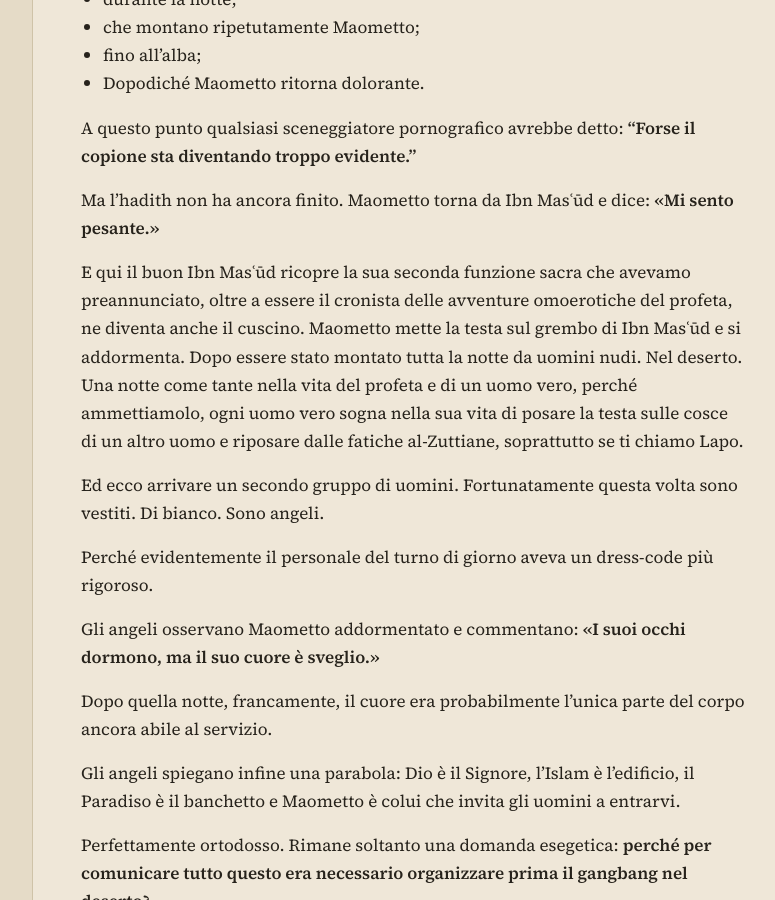
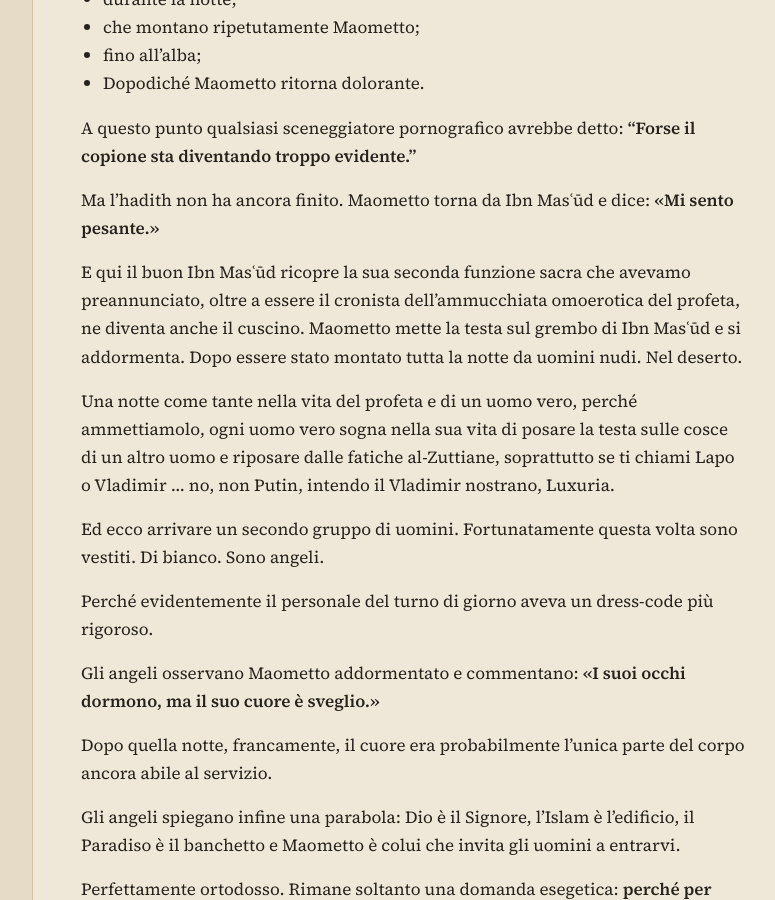
Before and after one commit to Vicknopf11/filoclastos-wiki, a Jekyll site: the page built from note/notte-zutt.md, in a window 1280 px wide and 900 px high, scrolled down 2105 px. Shown: the whole window, without its empty margins (207-982 px from the left). Built offline with Jekyll 4.4.1, drawn with Linux system fonts in a browser that asks for light colours; some of the changed text lies outside the part shown.

Commit message:
Revise descriptions and clarify content in note

```diff
--- a/note/notte-zutt.md
+++ b/note/notte-zutt.md
@@ -74,7 +74,9 @@ A questo punto qualsiasi sceneggiatore pornografico avrebbe detto: **“Forse il
 
 Ma l’hadith non ha ancora finito. Maometto torna da Ibn Masʿūd e dice: **«Mi sento pesante.»**
 
-E qui il buon Ibn Masʿūd ricopre la sua seconda funzione sacra che avevamo preannunciato, oltre a essere il cronista delle avventure omoerotiche del profeta, ne diventa anche il cuscino. Maometto mette la testa sul grembo di Ibn Masʿūd e si addormenta. Dopo essere stato montato tutta la notte da uomini nudi. Nel deserto. Una notte come tante nella vita del profeta e di un uomo vero, perché ammettiamolo, ogni uomo vero sogna nella sua vita di posare la testa sulle cosce di un altro uomo e riposare dalle fatiche al-Zuttiane, soprattutto se ti chiamo Lapo.
+E qui il buon Ibn Masʿūd ricopre la sua seconda funzione sacra che avevamo preannunciato, oltre a essere il cronista dell'ammucchiata omoerotica del profeta, ne diventa anche il cuscino. Maometto mette la testa sul grembo di Ibn Masʿūd e si addormenta. Dopo essere stato montato tutta la notte da uomini nudi. Nel deserto.
+
+Una notte come tante nella vita del profeta e di un uomo vero, perché ammettiamolo, ogni uomo vero sogna nella sua vita di posare la testa sulle cosce di un altro uomo e riposare dalle fatiche al-Zuttiane, soprattutto se ti chiami Lapo o Vladimir ... no, non Putin, intendo il Vladimir nostrano, Luxuria.
 
 Ed ecco arrivare un secondo gruppo di uomini. Fortunatamente questa volta sono vestiti. Di bianco. Sono angeli.
 
```
Also changed, not shown: other parts of note/notte-zutt.md (+1 -1 lines).
